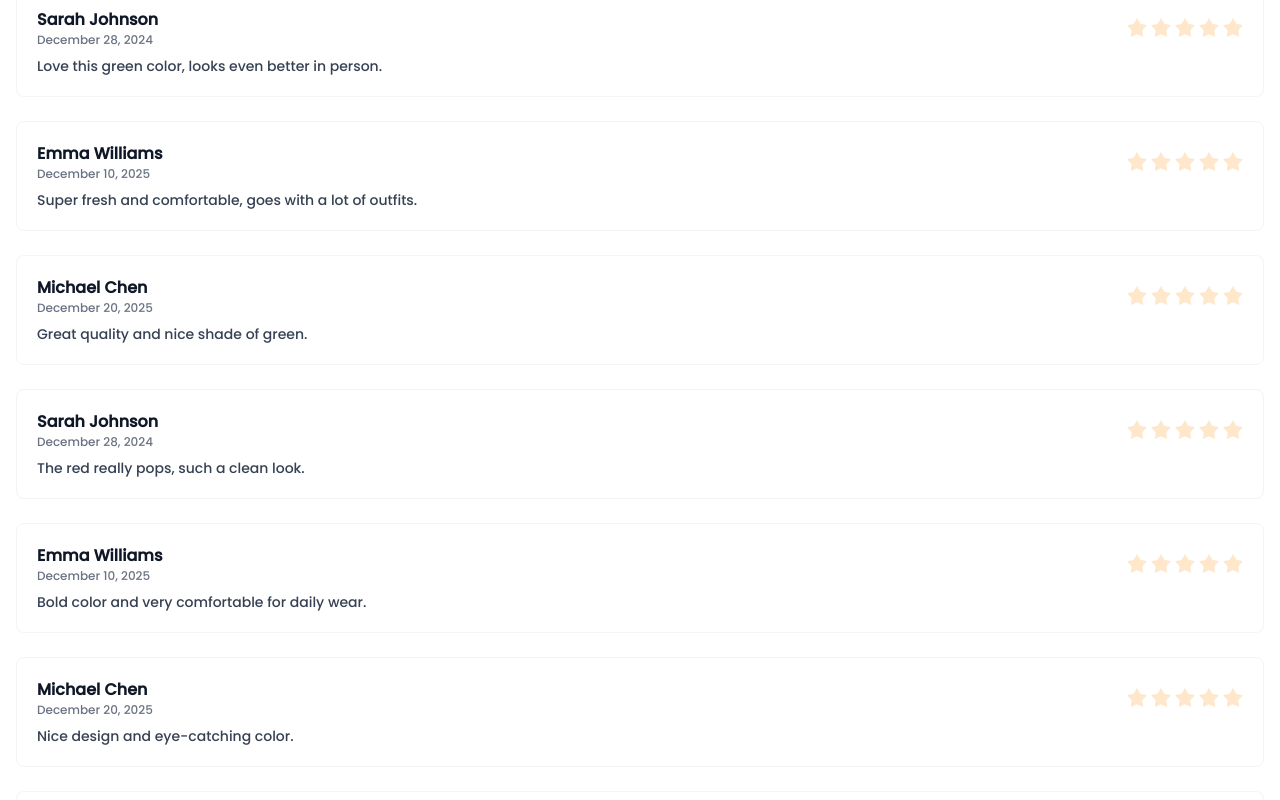
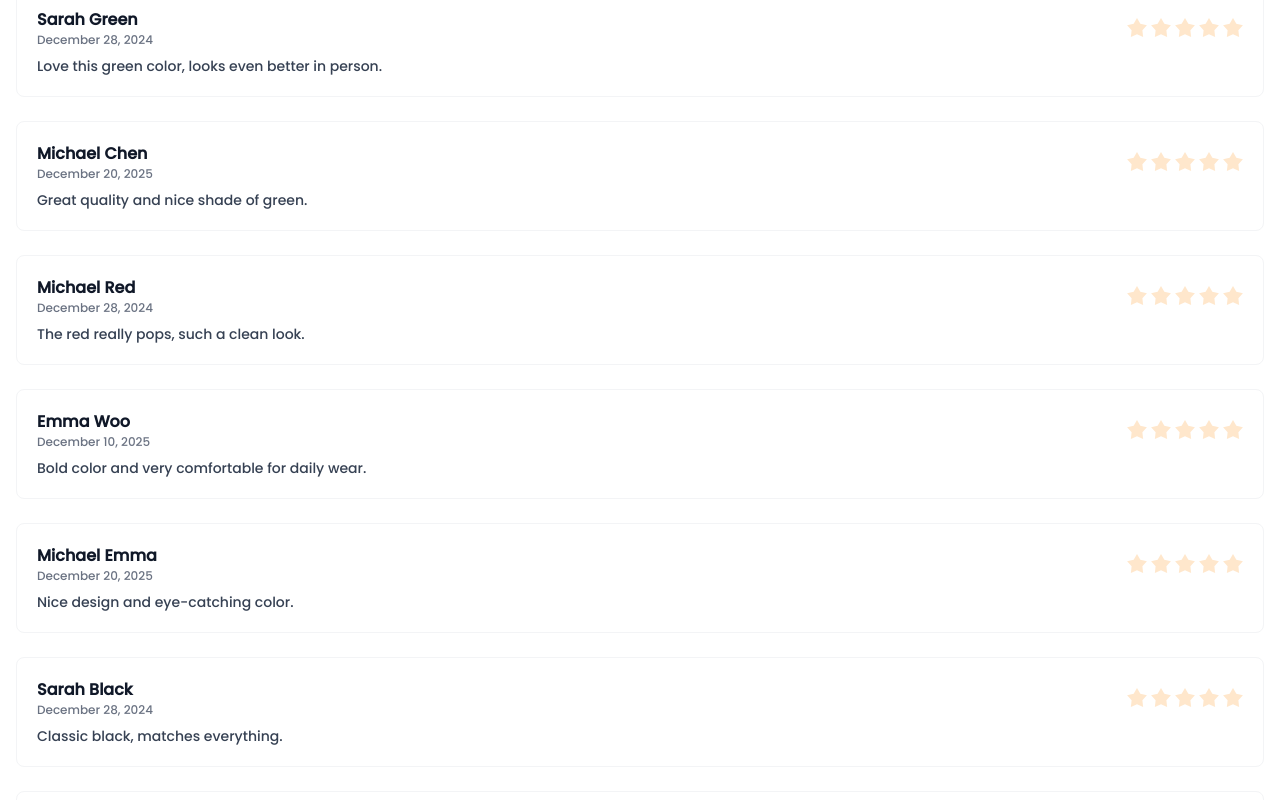
Before and after one commit to mandanaD/product-page, a Next.js app: page / in a window 1280 px wide. Shown: the part 860-1660 px from the top of the page. Built offline with nearby package versions, Linux system fonts and the light colour scheme.

Commit message:
feat: rate

```diff
--- a/src/mock/product-data.ts
+++ b/src/mock/product-data.ts
@@ -21,16 +21,10 @@ export const PRODUCT_DATA = {
             },
             reviews: [
                 {
-                    full_name: 'Sarah Johnson',
-                    rating: 5,
+                    full_name: 'Sarah Green',
+                    rating: 3,
                     comment: 'Love this green color, looks even better in person.',
                     date: 'December 28, 2024'
-                },
-                {
-                    full_name: 'Emma Williams',
-                    rating: 5,
-                    comment: 'Super fresh and comfortable, goes with a lot of outfits.',
-                    date: 'December 10, 2025'
                 },
                 {
                     full_name: 'Michael Chen',
@@ -52,19 +46,19 @@ export const PRODUCT_DATA = {
             },
             reviews: [
                 {
-                    full_name: 'Sarah Johnson',
-                    rating: 5,
+                    full_name: 'Michael Red',
+                    rating: 3,
                     comment: 'The red really pops, such a clean look.',
                     date: 'December 28, 2024'
                 },
                 {
-                    full_name: 'Emma Williams',
-                    rating: 5,
+                    full_name: 'Emma Woo',
+                    rating: 4,
                     comment: 'Bold color and very comfortable for daily wear.',
                     date: 'December 10, 2025'
                 },
                 {
-                    full_name: 'Michael Chen',
+                    full_name: 'Michael Emma',
                     rating: 4,
                     comment: 'Nice design and eye-catching color.',
                     date: 'December 20, 2025'
@@ -83,22 +77,16 @@ export const PRODUCT_DATA = {
             },
             reviews: [
                 {
-                    full_name: 'Sarah Johnson',
-                    rating: 5,
+                    full_name: 'Sarah Black',
+                    rating: 4,
                     comment: 'Classic black, matches everything.',
                     date: 'December 28, 2024'
                 },
                 {
-                    full_name: 'Emma Williams',
-                    rating: 5,
+                    full_name: 'Emma Chen',
+                    rating: 3,
                     comment: 'Clean, simple, and super comfortable.',
                     date: 'December 10, 2025'
-                },
-                {
-                    full_name: 'Michael Chen',
-                    rating: 4,
-                    comment: 'Solid everyday sneakers, no complaints.',
-                    date: 'December 20, 2025'
                 },
             ]
         }
```
